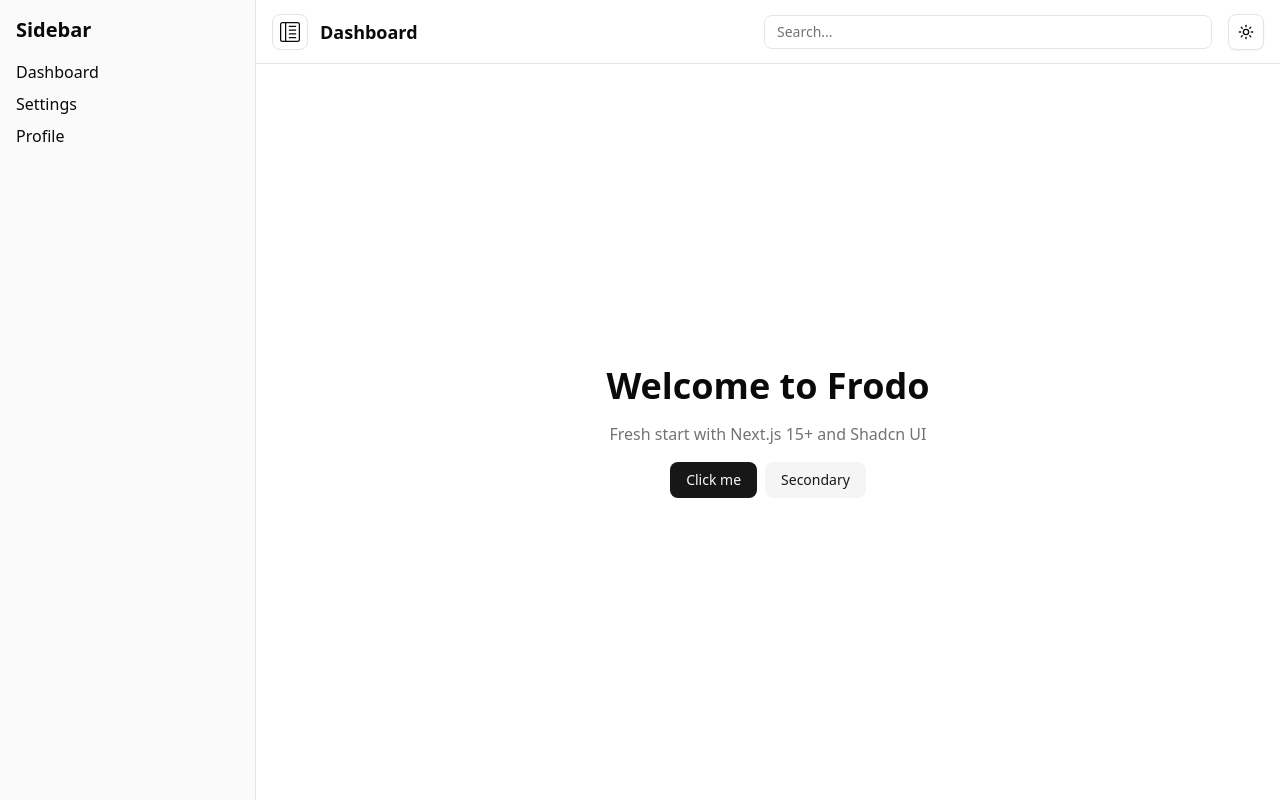
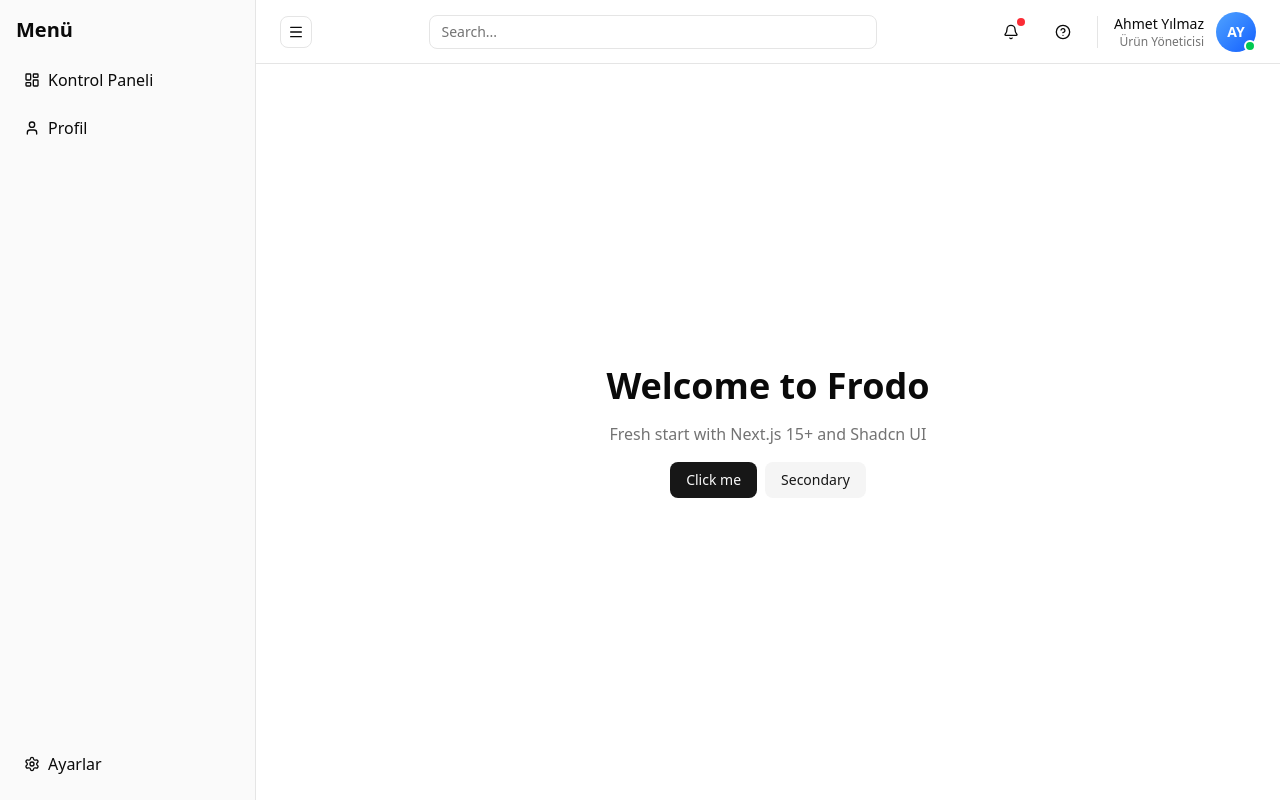
Before and after one commit to KaygusuzBK/project-management, a Next.js app in the folder frodo/: page / in a window 1280 px wide. Both pictures are taken after a click on the button 35 px from the left and 31 px from the top of the page. Built offline with nearby package versions, Linux system fonts and the light colour scheme; no server answers.

Commit message:
Tasarımsal

```diff
--- a/frodo/app/(components)/Navbar/index.tsx
+++ b/frodo/app/(components)/Navbar/index.tsx
@@ -1,30 +1,30 @@
 "use client";
 
 import React from "react";
-import { BsLayoutTextSidebarReverse } from "react-icons/bs";
-import { ModeToggle } from "@/components/mode-toggle";
+import { Menu, Bell, HelpCircle } from "lucide-react";
 import { useAppDispatch, useAppSelector } from "@/app/redux";
 import { setIsSidebarOpen } from "@/state";
+import { Button } from "@/components/ui/button";
 
 const Navbar = () => {
   const dispatch = useAppDispatch();
   const isSidebarOpen = useAppSelector((state => state.global.isSidebarOpen));
   return (
-    <nav className="h-16 flex items-center justify-between gap-4 px-4 border-b border-border bg-card shadow-sm">
-      <div className="flex items-center gap-3">
+    <nav className="h-16 flex items-center gap-4 px-6 border-b border-border bg-card shadow-sm">
+      {/* Sol taraf: Sidebar toggle */}
+      <div className="flex items-center flex-shrink-0">
         <button
           type="button"
           onClick={() => dispatch(setIsSidebarOpen(!isSidebarOpen))}
           aria-label={isSidebarOpen ? "Close sidebar" : "Open sidebar"}
-          className="relative flex h-9 w-9 items-center justify-center rounded-md border border-border bg-background hover:bg-muted transition-colors"
+          className="relative flex h-8 w-8 items-center justify-center rounded-md border border-border bg-background hover:bg-muted transition-colors"
         >
-          <BsLayoutTextSidebarReverse className="h-5 w-5 text-foreground" />
+          <Menu className="h-4 w-4 text-foreground" />
         </button>
-        {isSidebarOpen && (
-          <div className="font-semibold text-lg text-foreground">Dashboard</div>
-        )}
       </div>
-      <div className="flex items-center gap-4 flex-1 justify-end">
+
+      {/* Orta: Searchbar */}
+      <div className="flex-1 flex justify-center">
         <div className="w-full max-w-md">
           <input
             type="text"
@@ -32,7 +32,47 @@
             className="w-full rounded-md border border-border bg-background px-3 py-1.5 text-sm text-foreground placeholder:text-muted-foreground outline-none focus:ring-2 focus:ring-ring"
           />
         </div>
-        <ModeToggle />
+      </div>
+
+      {/* Sağ taraf: Bildirimler, Yardım ve Profil */}
+      <div className="flex items-center gap-4 flex-shrink-0">
+        {/* Bildirimler */}
+        <Button
+          variant="ghost"
+          size="icon"
+          className="relative h-9 w-9"
+        >
+          <Bell className="h-5 w-5 text-foreground" />
+          <span className="absolute top-1 right-1 h-2 w-2 bg-red-500 rounded-full"></span>
+        </Button>
+
+        {/* Yardım */}
+        <Button
+          variant="ghost"
+          size="icon"
+          className="h-9 w-9"
+        >
+          <HelpCircle className="h-5 w-5 text-foreground" />
+        </Button>
+
+        {/* Ayırıcı */}
+        <div className="h-8 w-px bg-border"></div>
+
+        {/* Kullanıcı Bilgileri */}
+        <div className="flex items-center gap-3">
+          <div className="flex flex-col items-end">
+            <p className="text-sm font-medium text-foreground">Ahmet Yılmaz</p>
+            <p className="text-xs text-muted-foreground">Ürün Yöneticisi</p>
+          </div>
+          {/* Avatar */}
+          <div className="relative">
+            <div className="h-10 w-10 rounded-full bg-gradient-to-br from-blue-400 to-blue-600 flex items-center justify-center text-white font-semibold text-sm">
+              AY
+            </div>
+            {/* Online durumu */}
+            <span className="absolute bottom-0 right-0 h-3 w-3 bg-green-500 rounded-full border-2 border-card"></span>
+          </div>
+        </div>
       </div>
     </nav>
   );
--- a/frodo/app/(components)/Sidebar/index.tsx
+++ b/frodo/app/(components)/Sidebar/index.tsx
@@ -1,6 +1,7 @@
 "use client";
 
 import React from "react";
+import { LayoutDashboard, User, Settings } from "lucide-react";
 
 type SidebarProps = {
   isSidebarOpen: boolean;
@@ -18,16 +19,17 @@
           isSidebarOpen ? "w-64" : "w-0 md:w-0"
         } bg-sidebar border-r border-sidebar-border shadow-sm md:shadow-none ${
           isSidebarOpen ? "p-4" : "p-0 md:p-0"
-        } transform transition-all duration-300 ease-in-out overflow-hidden flex-shrink-0`}
+        } transform transition-all duration-300 ease-in-out overflow-hidden flex-shrink-0 flex flex-col`}
       >
         <div
           className={`font-bold text-xl mb-4 text-sidebar-foreground transition-opacity duration-300 ${
             isSidebarOpen ? "opacity-100" : "opacity-0"
           }`}
         >
-          Sidebar
+          Menü
         </div>
-        {/* Buraya navigasyon veya menu koyabilirsiniz */}
+        {/* Navigasyon menüsü */}
+        <div className="flex flex-col flex-1">
           <ul
             className={`transition-opacity duration-300 ${
               isSidebarOpen ? "opacity-100" : "opacity-0"
@@ -36,7 +38,7 @@
             <li className="mb-2">
               <a
                 href="#"
-              className="block text-sidebar-foreground hover:text-sidebar-primary transition-colors md:cursor-pointer"
+                className="flex items-center gap-2 text-sidebar-foreground hover:text-sidebar-primary transition-colors md:cursor-pointer py-2 px-2 rounded-md hover:bg-sidebar-accent"
                 onClick={() => {
                   // Mobile'da link tıklandığında sidebar'ı kapat
                   if (typeof window !== "undefined" && window.innerWidth < 768) {
@@ -44,36 +46,46 @@
                   }
                 }}
               >
-              Dashboard
+                <LayoutDashboard className="h-4 w-4" />
+                <span>Kontrol Paneli</span>
               </a>
             </li>
             <li className="mb-2">
               <a
                 href="#"
-              className="block text-sidebar-foreground hover:text-sidebar-primary transition-colors md:cursor-pointer"
+                className="flex items-center gap-2 text-sidebar-foreground hover:text-sidebar-primary transition-colors md:cursor-pointer py-2 px-2 rounded-md hover:bg-sidebar-accent"
                 onClick={() => {
                   if (typeof window !== "undefined" && window.innerWidth < 768) {
                     setIsSidebarOpen(false);
                   }
                 }}
               >
-              Settings
+                <User className="h-4 w-4" />
+                <span>Profil</span>
               </a>
             </li>
-          <li>
+          </ul>
+
+          {/* Ayarlar - En altta */}
+          <div
+            className={`mt-auto transition-opacity duration-300 ${
+              isSidebarOpen ? "opacity-100" : "opacity-0"
+            }`}
+          >
             <a
               href="#"
-              className="block text-sidebar-foreground hover:text-sidebar-primary transition-colors md:cursor-pointer"
+              className="flex items-center gap-2 text-sidebar-foreground hover:text-sidebar-primary transition-colors md:cursor-pointer py-2 px-2 rounded-md hover:bg-sidebar-accent"
               onClick={() => {
                 if (typeof window !== "undefined" && window.innerWidth < 768) {
                   setIsSidebarOpen(false);
                 }
               }}
             >
-              Profile
+              <Settings className="h-4 w-4" />
+              <span>Ayarlar</span>
             </a>
-          </li>
-        </ul>
+          </div>
+        </div>
       </aside>
 
       {/* Mobile overlay (arka plan karartma) */}
```
Lines whose indentation alone changed are shown as unchanged.
